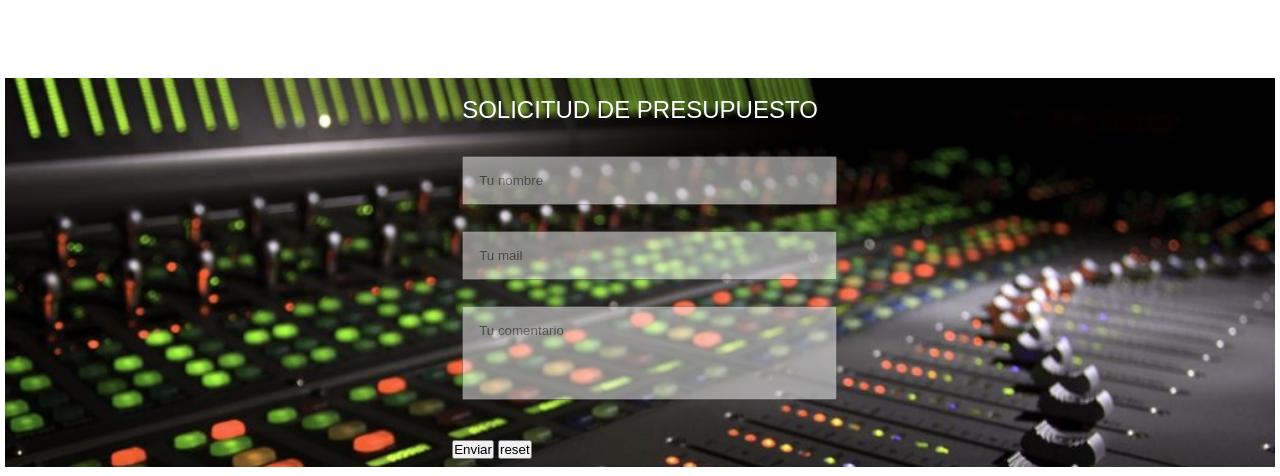
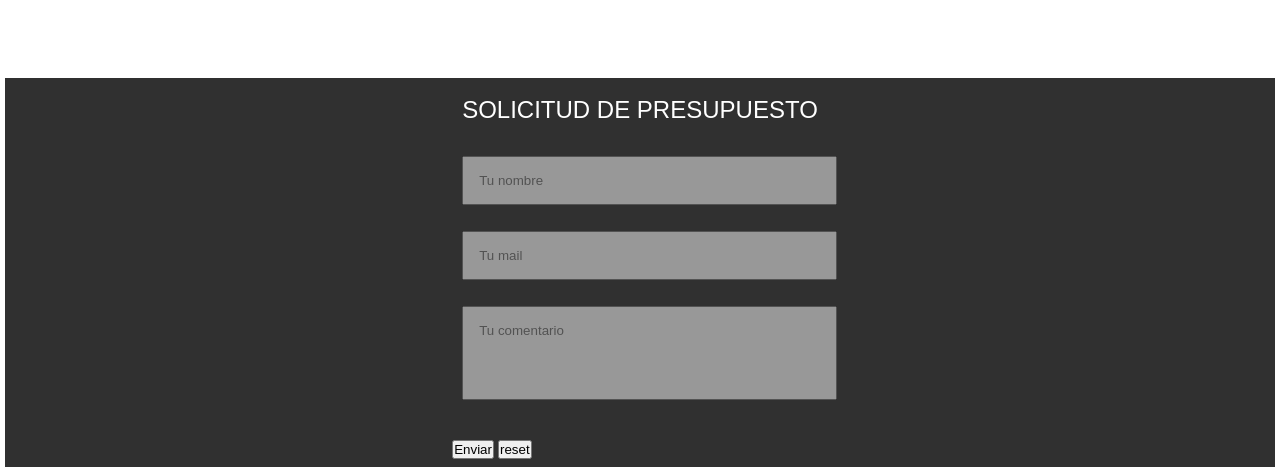
Before and after one commit to maykduarte/Musica, a plain HTML site: page index.html in a window 1280 px wide. Shown: the part 1554-2030 px from the top of the page. Drawn offline with nearby package versions, Linux system fonts and the light colour scheme.

Commit message:
con arregls y cambio de back del formulario

```diff
--- a/SCSS/layout/_formulario.scss
+++ b/SCSS/layout/_formulario.scss
@@ -1,7 +1,7 @@
 .formulario{
     display: flex;
     justify-content: center;
-    background-image: url(../../imagenes/consola.jpeg);
+    background-color: rgb(48, 48, 48);
     background-size: cover;
     background-position: center;
     padding: 8px;
```
Also changed, not shown: CSS/style.css.
